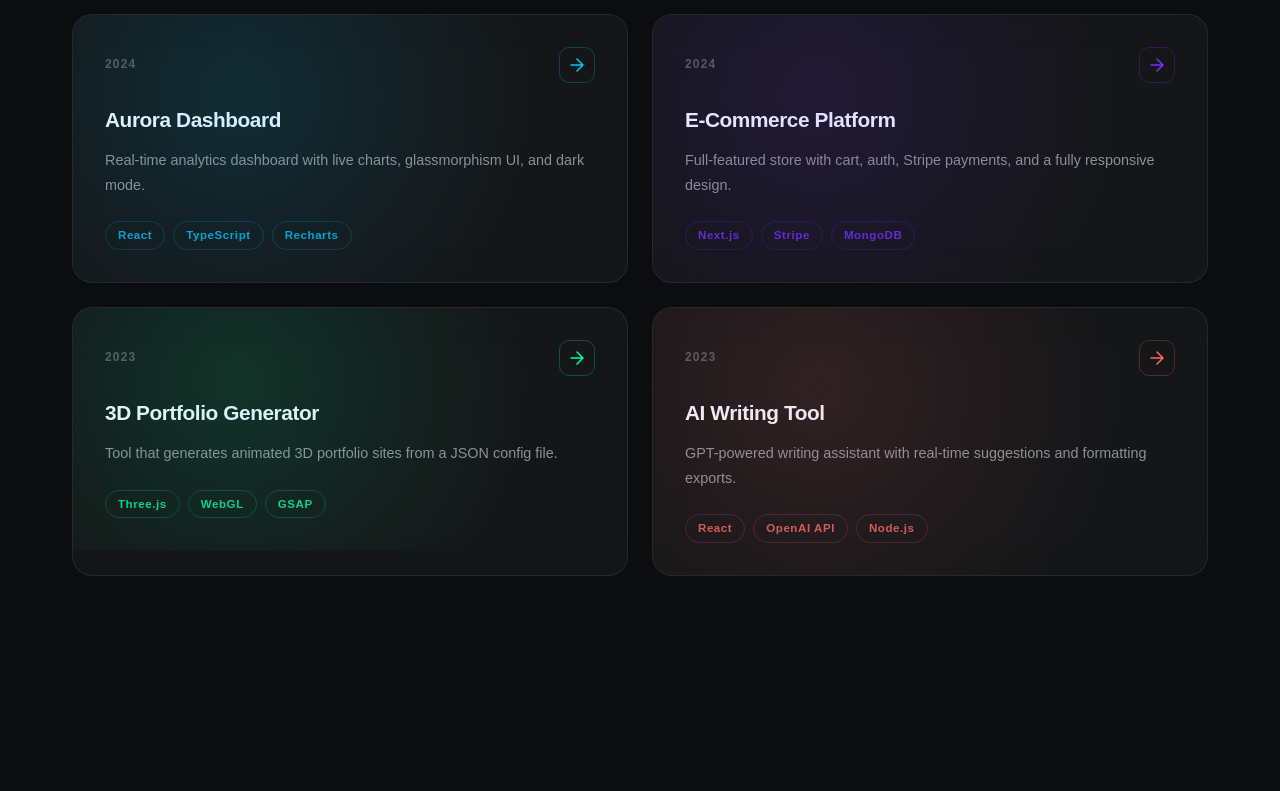
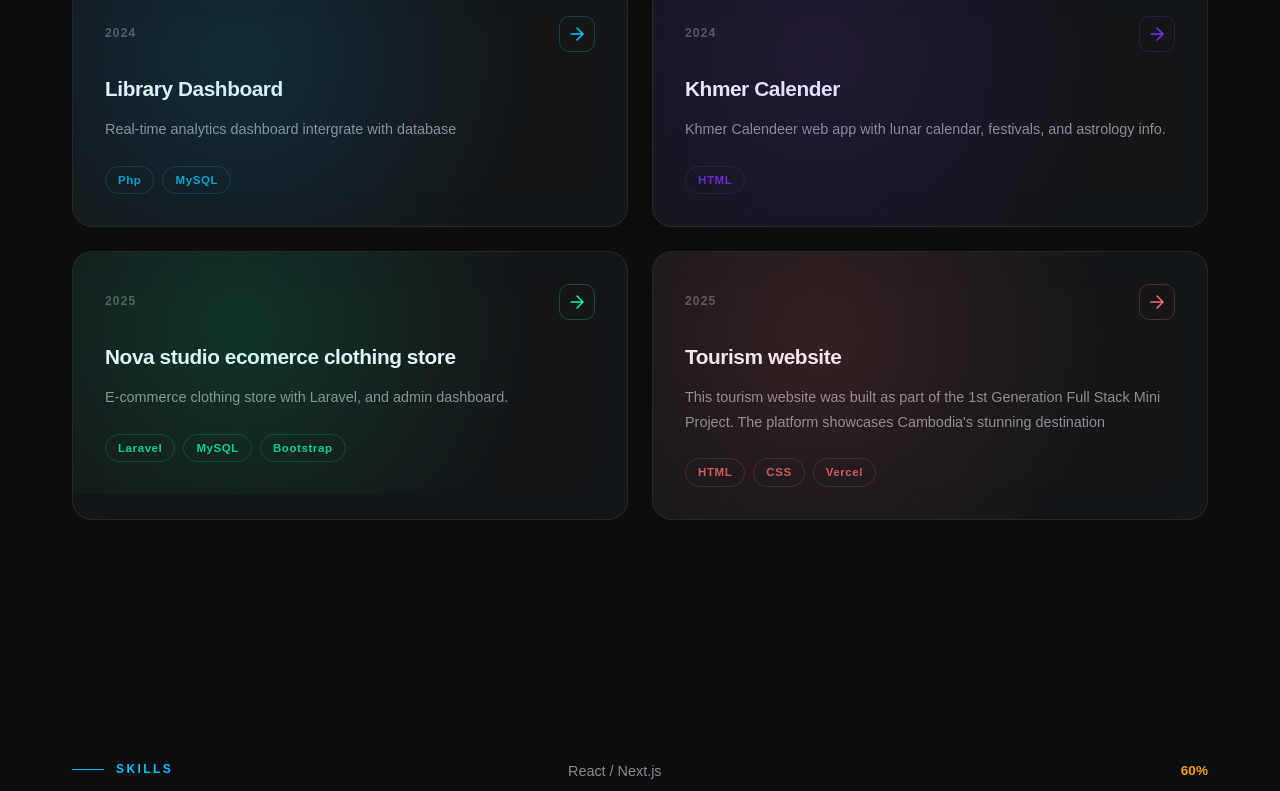
Before and after one commit to baikimhouy/Portfolio3, a React (Vite) app: page / in a window 1280 px wide. Shown: the part 1826-2617 px from the top of the page. Built offline with nearby package versions, Linux system fonts and the light colour scheme; a web font is replaced by a local one.

Commit message:
add project

```diff
--- a/src/components/Footer.jsx
+++ b/src/components/Footer.jsx
@@ -11,8 +11,7 @@ export default function Footer() {
       <div className="footer__inner container">
         <div className="footer__left">
           <span className="footer__logo">
-            <span className="footer__bracket">&lt;</span>Dev
-            <span className="footer__bracket">/&gt;</span>
+            <span className="footer__bracket"></span>Hui
           </span>
           <p className="footer__tagline">
             Crafting digital experiences
--- a/src/components/Nav.jsx
+++ b/src/components/Nav.jsx
@@ -26,9 +26,7 @@ export default function Nav() {
     <nav className={`nav ${scrolled ? "nav--scrolled" : ""}`}>
       <div className="nav__inner">
         <a href="#hero" className="nav__logo">
-          <span className="nav__logo-bracket">&lt;</span>
-          <span className="nav__logo-name">Dev</span>
-          <span className="nav__logo-bracket">/&gt;</span>
+          <span className="nav__logo-name">Hui</span>
         </a>
 
         <ul className={`nav__links ${menuOpen ? "nav__links--open" : ""}`}>
--- a/src/page/About.jsx
+++ b/src/page/About.jsx
@@ -2,12 +2,13 @@ import ThreeDCard from "../components/3DCard";
 import "../App.css";
 /* ─── DATA ─────────────────────────────────────── */
 const skills = [
-  { name: "React / Next.js", level: 92, color: "var(--aurora-1)" },
-  { name: "TypeScript", level: 85, color: "var(--aurora-2)" },
-  { name: "CSS / Tailwind", level: 95, color: "var(--aurora-3)" },
-  { name: "Node.js", level: 72, color: "var(--aurora-4)" },
-  { name: "Figma / UI Design", level: 80, color: "#f59e0b" },
-  { name: "Git / Version Control", level: 88, color: "#10b981" },];
+  { name: "React / Next.js", level: 60, color: "#f59e0b" },
+  { name: "TypeScript", level: 40, color: "#f59e0b" },
+  { name: "CSS / Tailwind", level: 70, color: "#f59e0b" },
+  { name: "Node.js", level: 40, color: "#10b981" },
+  { name: "Figma / UI Design", level: 50, color: "#f59e0b" },
+  { name: "Git / Version Control", level: 40, color: "#10b981" },
+];
 
 const techStack = [
   "React",
@@ -18,36 +19,41 @@ const techStack = [
   "Node.js",
   "Figma",
   "Git",
+  "Laravel",
 ];
 
 const projects = [
   {
-    title: "Aurora Dashboard",
-    desc: "Real-time analytics dashboard with live charts, glassmorphism UI, and dark mode.",
-    tags: ["React", "TypeScript", "Recharts"],
+    title: "Library Dashboard",
+    desc: "Real-time analytics dashboard intergrate with database",
+    tags: ["Php", "MySQL"],
     color: "#00c6ff",
     year: "2024",
+    link: "https://github.com/baikimhouy/Library_dashboard_php",
   },
   {
-    title: "E-Commerce Platform",
-    desc: "Full-featured store with cart, auth, Stripe payments, and a fully responsive design.",
-    tags: ["Next.js", "Stripe", "MongoDB"],
+    title: "Khmer Calender",
+    desc: "Khmer Calendeer web app with lunar calendar, festivals, and astrology info.",
+    tags: ["HTML"],
     color: "#7b2fff",
     year: "2024",
+    link: "https://github.com/baikimhouy/calender",
   },
   {
-    title: "3D Portfolio Generator",
-    desc: "Tool that generates animated 3D portfolio sites from a JSON config file.",
-    tags: ["Three.js", "WebGL", "GSAP"],
+    title: "Nova studio ecomerce clothing store",
+    desc: "E-commerce clothing store with Laravel, and admin dashboard.",
+    tags: ["Laravel", "MySQL", "Bootstrap"],
     color: "#00ffa3",
-    year: "2023",
+    year: "2025",
+    link: "https://github.com/Vuthy-Tourn/clothing-store",
   },
   {
-    title: "AI Writing Tool",
-    desc: "GPT-powered writing assistant with real-time suggestions and formatting exports.",
-    tags: ["React", "OpenAI API", "Node.js"],
+    title: "Tourism website",
+    desc: "This tourism website was built as part of the 1st Generation Full Stack Mini Project. The platform showcases Cambodia's stunning destination",
+    tags: ["HTML", "CSS", "Vercel"],
     color: "#ff6b6b",
-    year: "2023",
+    year: "2025",
+    link: "https://github.com/PorKeat/MiniProject_FSWD",
   },
 ];
 
@@ -77,6 +83,7 @@ function SkillBar({ name, level, color }) {
 function ProjectCard({ project }) {
   return (
     <ThreeDCard className="project-card glass-card">
+      <a href={project.link}>
         <div className="project-card__inner">
           <div
             className="project-card__glow"
@@ -88,7 +95,10 @@ function ProjectCard({ project }) {
             <span className="project-card__year">{project.year}</span>
             <div
               className="project-card__icon"
-            style={{ borderColor: `${project.color}40`, color: project.color }}
+              style={{
+                borderColor: `${project.color}40`,
+                color: project.color,
+              }}
             >
               <svg width="18" height="18" viewBox="0 0 18 18" fill="none">
                 <path
@@ -103,6 +113,7 @@ function ProjectCard({ project }) {
           </div>
           <h3 className="project-card__title">{project.title}</h3>
           <p className="project-card__desc">{project.desc}</p>
+
           <div className="project-card__tags">
             {project.tags.map((t) => (
               <span
@@ -118,6 +129,7 @@ function ProjectCard({ project }) {
             ))}
           </div>
         </div>
+      </a>
     </ThreeDCard>
   );
 }
@@ -138,9 +150,8 @@ export default function About() {
             </h2>
             <p className="about__body">
               I'm a frontend developer with a deep love for building interfaces
-              that feel as good as they look. I specialize in React ecosystems,
-              performant animations, and bridging the gap between design and
-              engineering.
+              that feel as good as they look. I specialize in React ,
+              performant animations
             </p>
             <p className="about__body">
               When I'm not pushing pixels, I'm exploring WebGL, contributing to
```
Lines whose indentation alone changed are shown as unchanged.
